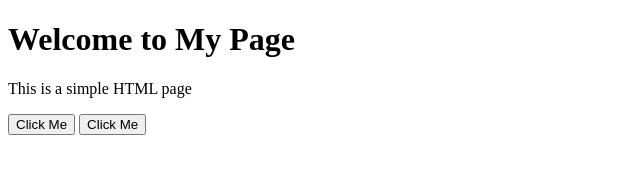
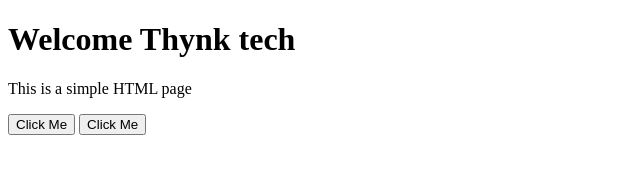
Before and after one commit to parv80/Action_Repo, a plain HTML site: page index.html in a window 1280 px wide. Shown: the whole page, without its empty margins (0-640 px from the left). Drawn offline with Linux system fonts and the light colour scheme.

Commit message:
Changes inn Code

```diff
--- a/index.html
+++ b/index.html
@@ -4,7 +4,7 @@
     <title>My Simple Page</title>
 </head>
 <body>
-    <h1>Welcome to My Page</h1>
+    <h1>Welcome Thynk tech</h1>
     <p>This is a simple HTML page</p>
     <button onclick="alert('Parv Shah!')">Click Me</button>
     <button onclick="alert('parv shah!')">Click Me</button>
```
